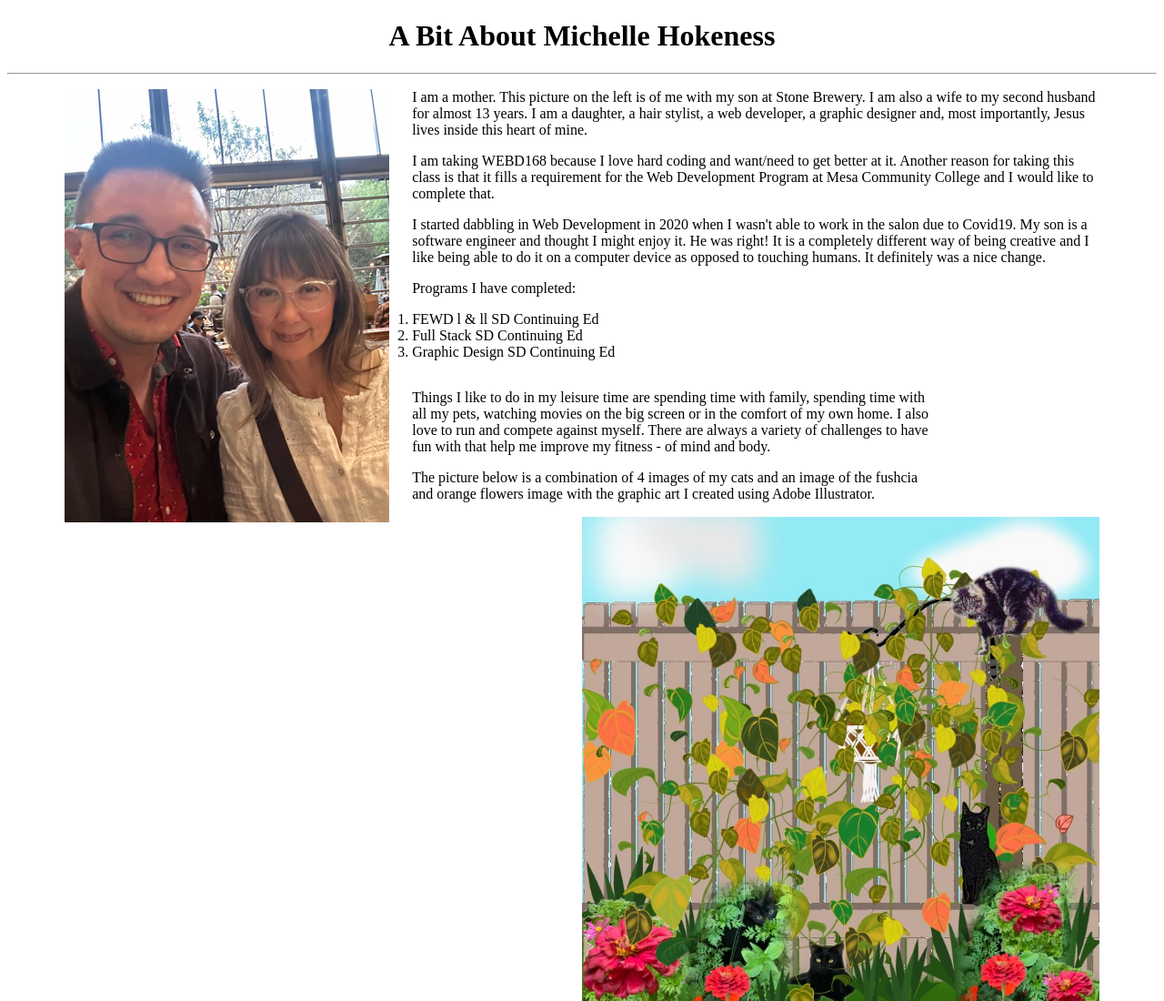
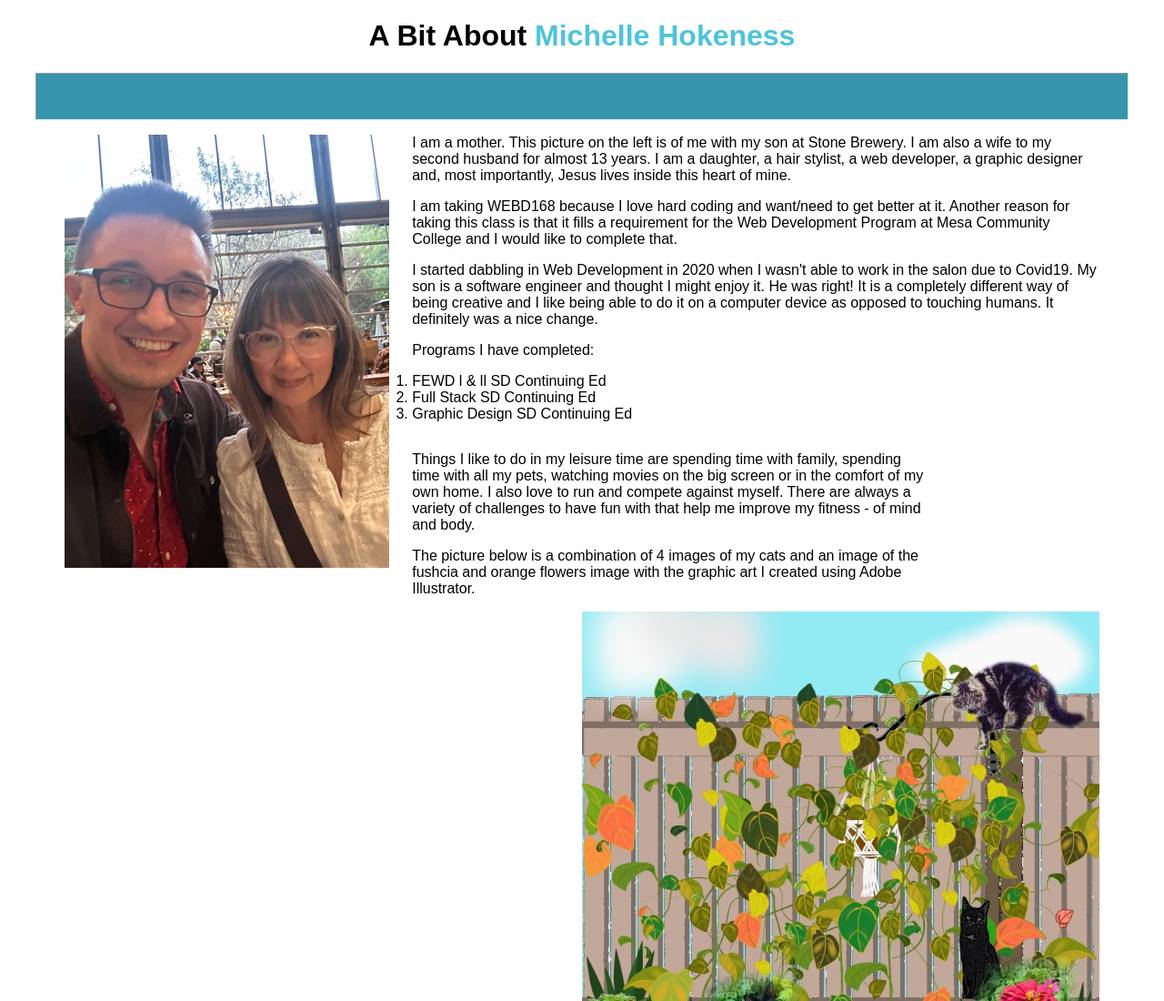
Before and after one commit to michellehokeness/webd168, a plain HTML site: page lesson01/index.html in a window 1280 px wide. Shown: the top 1100 px of the page at 91% size. Drawn offline with Linux system fonts and the light colour scheme.

Commit message:
add font styles

```diff
--- a/lesson01/styles.css
+++ b/lesson01/styles.css
@@ -1,11 +1,18 @@
+body {
+  font-family: Arial, Helvetica, sans-serif;
+}
 header {
 
   text-align: center;
 }
-
-nav {
-  background-image: url(textile-1280x110.jpeg);
-  background-repeat: repeat-x;
+hr {
+  background: rgb(54, 149, 173);
+  width: 95%;
+  margin: auto;
+  height: 50px;
+}
+span {
+  color: rgb(77, 196, 218);
 }
 .clowder {
   display: block;
@@ -16,12 +23,10 @@ nav {
   width: 90%;
   margin: auto;
 }
-
 .imgSon {
   float: left;
   margin-right: 25px;
 }
-
 .para {
   float: left;
   width: 50%;
```
